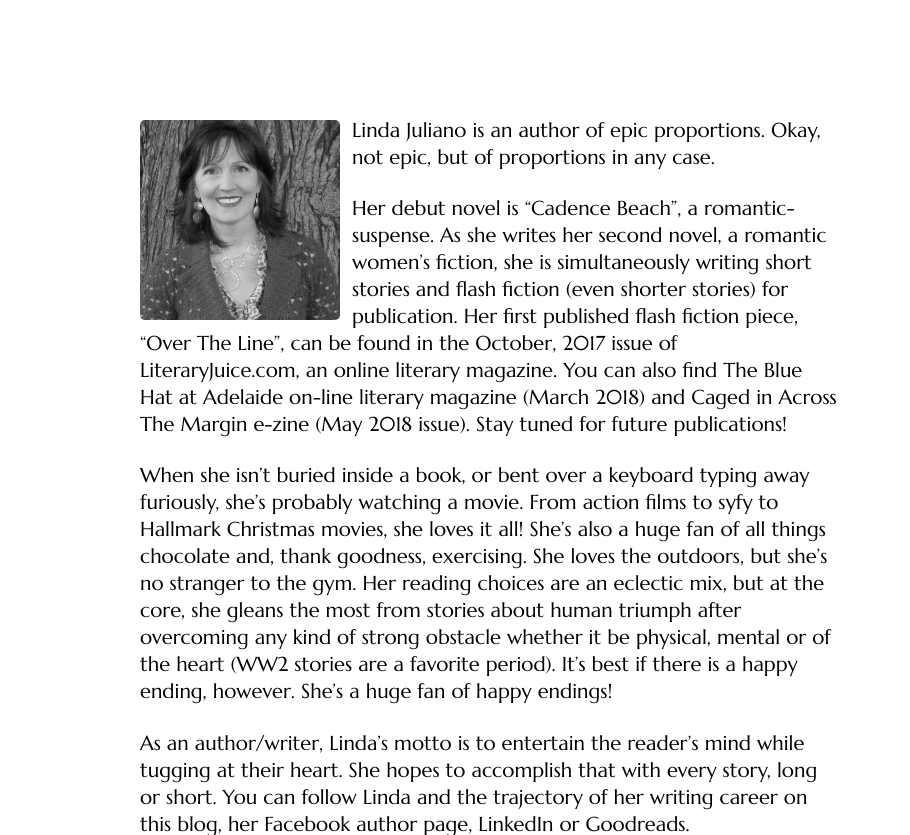
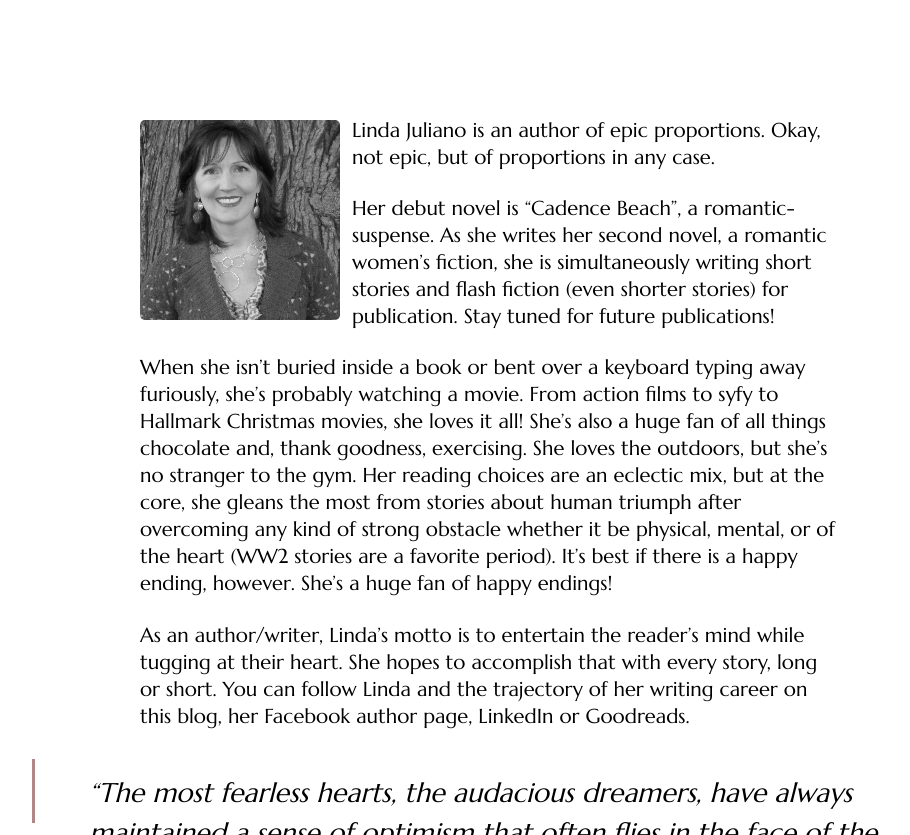
Before and after one commit to nebulis33/linda-blog, a Jekyll site: the page built from about.md, in a window 1280 px wide and 900 px high, scrolled down 412 px, cut to the strip 65-900 px from the top of the window. Shown: the whole strip, without its empty margins (150-1060 px from the left). Built offline with Jekyll 4.4.1, drawn with Linux system fonts in a browser that asks for light colours; some web fonts are replaced.

Commit message:
Update from Forestry.io Linda Juliano updated about.md

```diff
--- a/about.md
+++ b/about.md
@@ -5,18 +5,11 @@ description: Learn more about author Linda Juliano
 permalink: "/about"
 
 ---
-<img src="/assets/linda.jpg" height="200" width="200" alt="Picture of Linda Juliano" style="float: left; margin: 3px 12px 3px 0px; border-radius: 5px;">
-Linda Juliano is an author of epic proportions.
-Okay, not epic, but of proportions in any case.
+<img src="/assets/linda.jpg" height="200" width="200" alt="Picture of Linda Juliano" style="float: left; margin: 3px 12px 3px 0px; border-radius: 5px;"> Linda Juliano is an author of epic proportions. Okay, not epic, but of proportions in any case.
 
-Her debut novel is "Cadence Beach", a romantic-suspense.
-As she writes her second novel, a romantic women's fiction, she is simultaneously writing short stories and flash fiction
-(even shorter stories) for publication. Her first published flash fiction piece, "Over The Line",
-can be found in the October, 2017 issue of LiteraryJuice.com, an online literary magazine.
-You can also find The Blue Hat at Adelaide on-line literary magazine (March 2018) and Caged in Across The Margin e-zine
-(May 2018 issue). Stay tuned for future publications!
+Her debut novel is "Cadence Beach", a romantic-suspense. As she writes her second novel, a romantic women's fiction, she is simultaneously writing short stories and flash fiction (even shorter stories) for publication. Stay tuned for future publications!
 
-When she isn't buried inside a book, or bent over a keyboard typing away furiously, she's probably watching a movie. From action films to syfy to Hallmark Christmas movies, she loves it all! She's also a huge fan of all things chocolate and, thank goodness, exercising. She loves the outdoors, but she's no stranger to the gym. Her reading choices are an eclectic mix, but at the core, she gleans the most from stories about human triumph after overcoming any kind of strong obstacle whether it be physical, mental or of the heart (WW2 stories are a favorite period). It's best if there is a happy ending, however. She's a huge fan of happy endings!
+When she isn't buried inside a book or bent over a keyboard typing away furiously, she's probably watching a movie. From action films to syfy to Hallmark Christmas movies, she loves it all! She's also a huge fan of all things chocolate and, thank goodness, exercising. She loves the outdoors, but she's no stranger to the gym. Her reading choices are an eclectic mix, but at the core, she gleans the most from stories about human triumph after overcoming any kind of strong obstacle whether it be physical, mental, or of the heart (WW2 stories are a favorite period). It's best if there is a happy ending, however. She's a huge fan of happy endings!
 
 As an author/writer, Linda's motto is to entertain the reader's mind while tugging at their heart. She hopes to accomplish
 that with every story, long or short. You can follow Linda and the trajectory of her writing career on this blog, her
```
